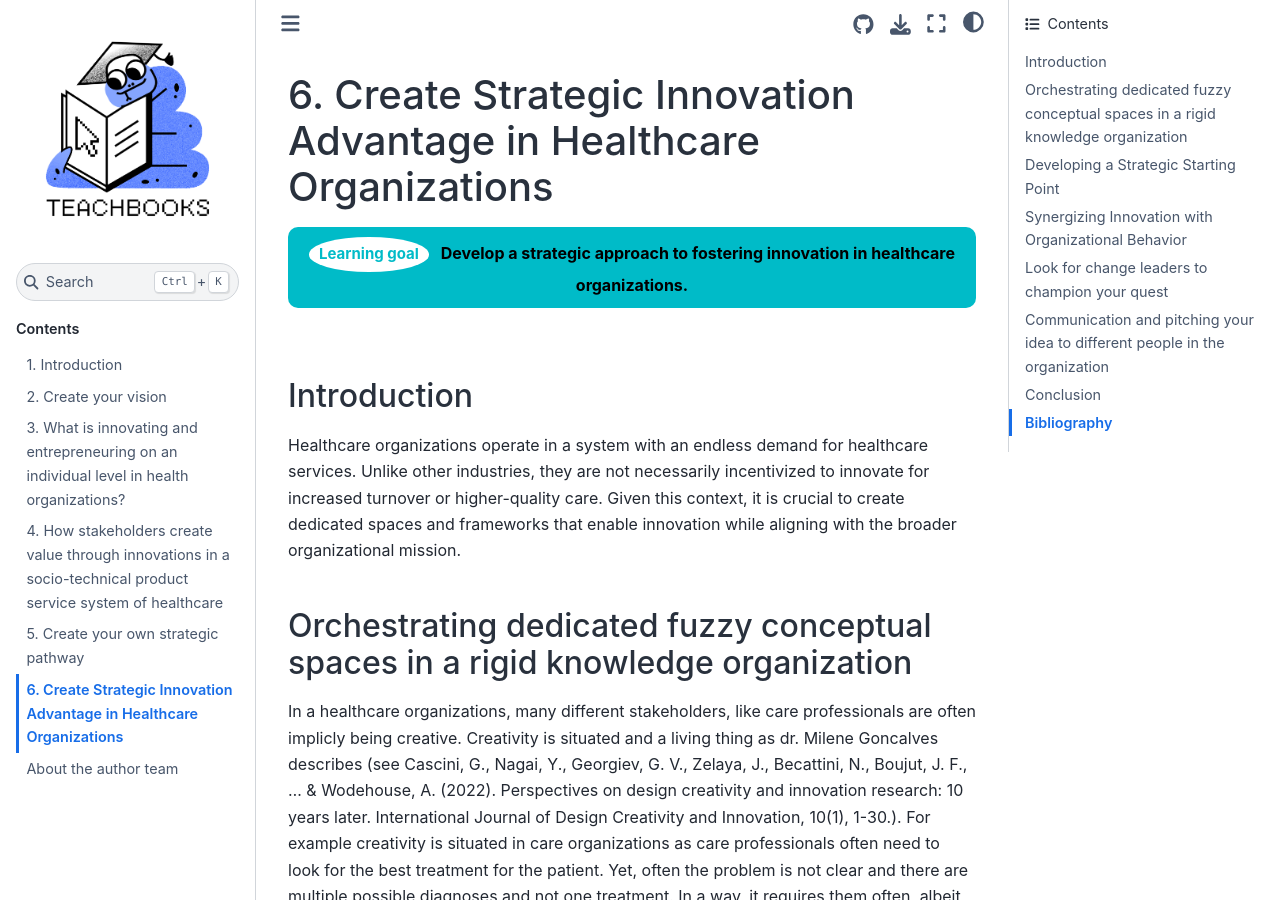
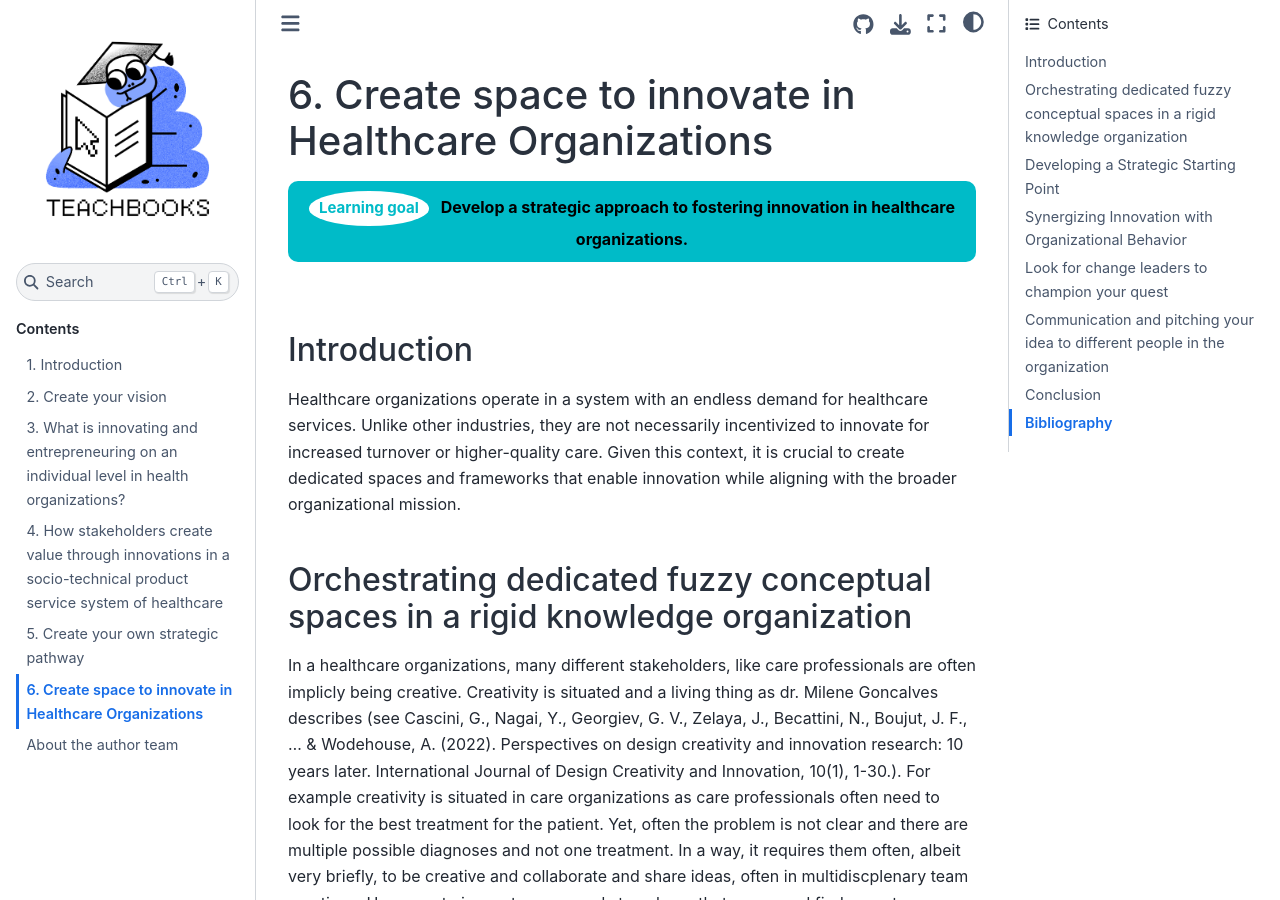
Before and after one commit to pietervandekerckhove/handbook-innovating-health, a Jupyter Book: the page built from book/chapters/07_create_innovation.md, in a window 1280 px wide and 900 px high. Built offline with Jupyter Book 1.0.4 settings and Sphinx 7.4.7 and the Sphinx Book theme 1.1.4, drawn with Linux system fonts in a browser that asks for light colours; pages that are not in the unit, such as notebooks, are missing from menus; comment, search, counter and statistics services are not loaded.

Commit message:
change title 6. chapter

```diff
--- a/book/chapters/07_create_innovation.md
+++ b/book/chapters/07_create_innovation.md
@@ -1,4 +1,4 @@
-# 6. Create Strategic Innovation Advantage in Healthcare Organizations
+# 6. Create space to innovate in Healthcare Organizations
 
 <center>
   <div style="padding: 10px; background-color: #00BBC8; border-radius: 10px; display: inline-block; font-weight: bold; font-size: 16px; color: #000; position: relative;">
```
